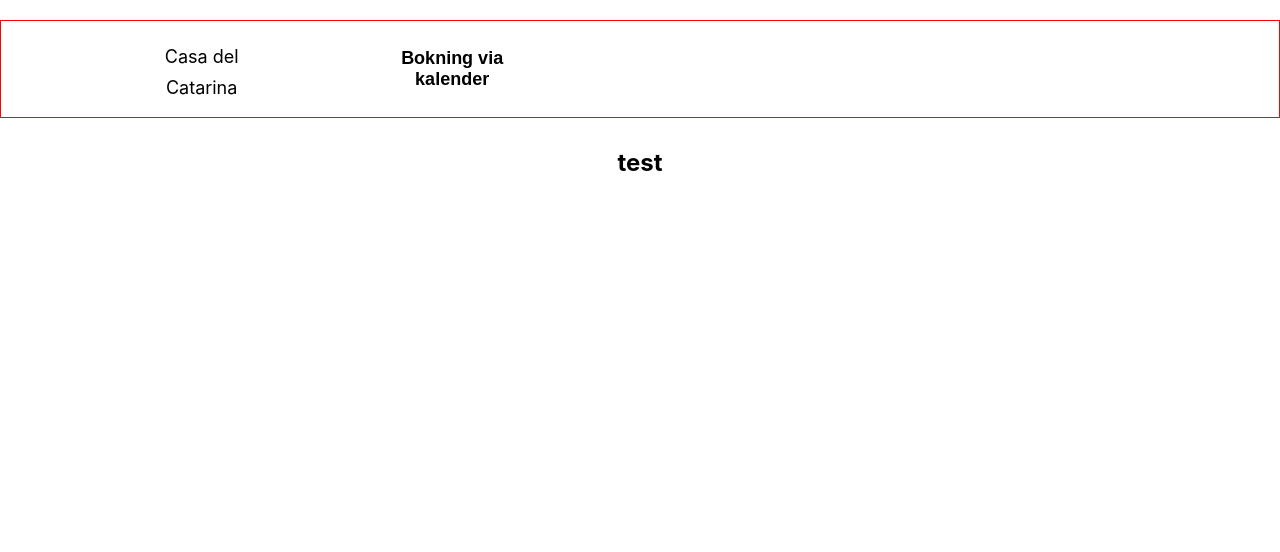
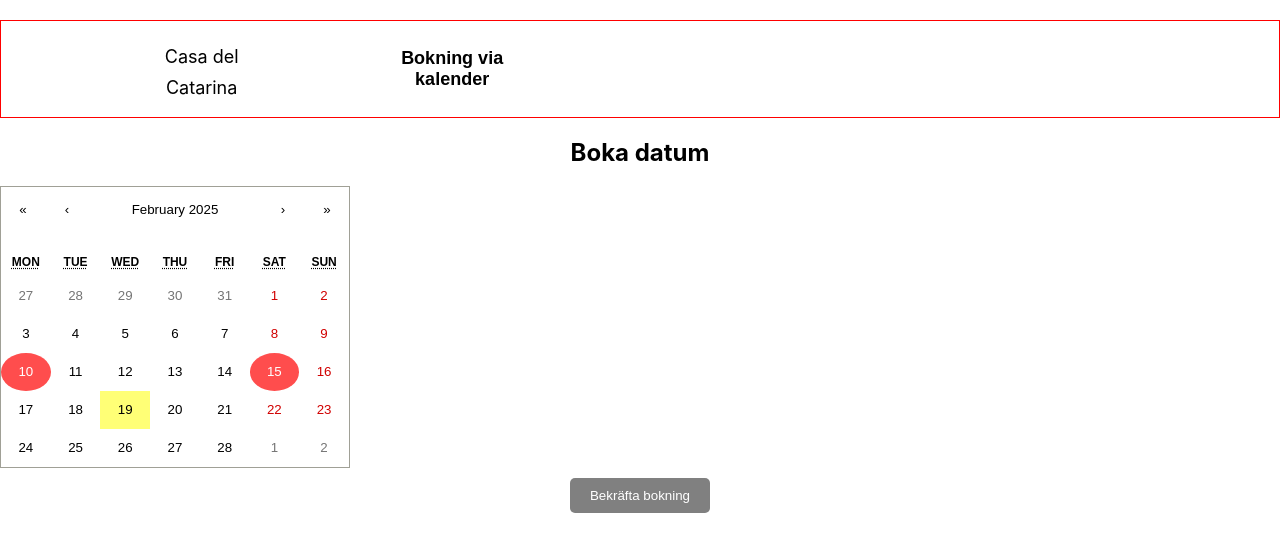
Before and after one commit to nordstromkristofer/torrevieja, a React (Create React App) app: page /calendar in a window 1280 px wide. Shown: the top 552 px of the page. Built offline with nearby package versions, Linux system fonts and the light colour scheme.

Commit message:
enklare kalender

```diff
--- a/package.json
+++ b/package.json
@@ -13,6 +13,7 @@
     "@types/react-dom": "^19.0.4",
     "dayjs": "^1.11.13",
     "react": "^19.0.0",
+    "react-calendar": "^5.1.0",
     "react-dom": "^19.0.0",
     "react-router-dom": "^7.2.0",
     "react-scripts": "5.0.1",
--- /dev/null
+++ b/src/calendar/BookingCalendar/BookingCalendar.css
@@ -0,0 +1,32 @@
+.calendar-container {
+  text-align: center;
+}
+
+.booked {
+  background-color: #ff4d4d !important;
+  /* Röd bakgrund */
+  color: white !important;
+  border-radius: 50%;
+}
+
+.selected {
+  background-color: #4d79ff !important;
+  /* Blå bakgrund */
+  color: white !important;
+  border-radius: 50%;
+}
+
+.confirm-btn {
+  margin-top: 10px;
+  padding: 10px 20px;
+  background-color: #4d79ff;
+  color: white;
+  border: none;
+  border-radius: 5px;
+  cursor: pointer;
+}
+
+.confirm-btn:disabled {
+  background-color: gray;
+  cursor: not-allowed;
+}
--- /dev/null
+++ b/src/calendar/BookingCalendar/BookingCalendar.tsx
@@ -0,0 +1,58 @@
+
+
+import React, { useState } from "react";
+import Calendar from "react-calendar";
+import "react-calendar/dist/Calendar.css";
+import "./BookingCalendar.css"; // Lägg till egen styling här
+
+type ValuePiece = Date | null;
+type Value = ValuePiece | [ValuePiece, ValuePiece];
+
+const BookingCalendar: React.FC = () => {
+  const [selectedDates, setSelectedDates] = useState<Date[]>([]);
+  const [bookedDates, setBookedDates] = useState<Date[]>([
+    new Date(2025, 1, 10), // Exempel på redan bokade datum
+    new Date(2025, 1, 15),
+  ]);
+
+  // Hantera klick på datum
+  const handleDateClick = (date: Date) => {
+    const isBooked = bookedDates.some((d) => d.toDateString() === date.toDateString());
+    if (isBooked) return; // Stoppa om datumet redan är bokat
+
+    setSelectedDates((prev) => {
+      const exists = prev.some((d) => d.toDateString() === date.toDateString());
+      return exists ? prev.filter((d) => d.toDateString() !== date.toDateString()) : [...prev, date];
+    });
+  };
+
+  // Bekräfta bokningar
+  const confirmBooking = () => {
+    setBookedDates((prev) => [...prev, ...selectedDates]);
+    setSelectedDates([]); // Töm valda datum efter bokning
+  };
+
+  return (
+    <div className="calendar-container">
+      <h2>Boka datum</h2>
+      <Calendar
+        onClickDay={handleDateClick}
+        tileClassName={({ date }) => {
+          if (bookedDates.some((d) => d.toDateString() === date.toDateString())) {
+            return "booked"; // Röd bakgrund
+          }
+          if (selectedDates.some((d) => d.toDateString() === date.toDateString())) {
+            return "selected"; // Blå bakgrund
+          }
+          return "";
+        }}
+      />
+      <button onClick={confirmBooking} disabled={selectedDates.length === 0} className="confirm-btn">
+        Bekräfta bokning
+      </button>
+    </div>
+  );
+};
+
+
+export default BookingCalendar;
--- a/src/calendar/Calendar.tsx
+++ b/src/calendar/Calendar.tsx
@@ -2,14 +2,14 @@ import React from 'react';
 
 import './/Calendar.css';
 import Header from '../header/header'
-import CalendarObject from './calendarobject/Calendar';
+import BookingCalendar from './BookingCalendar/BookingCalendar';
 
 function Calendar() {
   return (
     <div className="Calendar">
       <div className='filler'></div>
       <Header />
-      <CalendarObject />
+      <BookingCalendar />
     </div>
   );
 }
--- a/src/calendar/calendarobject/Calendar.tsx
+++ /dev/null
@@ -1,13 +0,0 @@
-import React from 'react';
-
-function CalendarObject() {
-  return (
-    <div className="Calendar">
-      <div className='filler'></div>
-      <div> <h2>test</h2></div>
-
-    </div>
-  );
-}
-
-export default CalendarObject;
```
Also changed, not shown: 1 other file (tests, documents, lock files or other folders).
